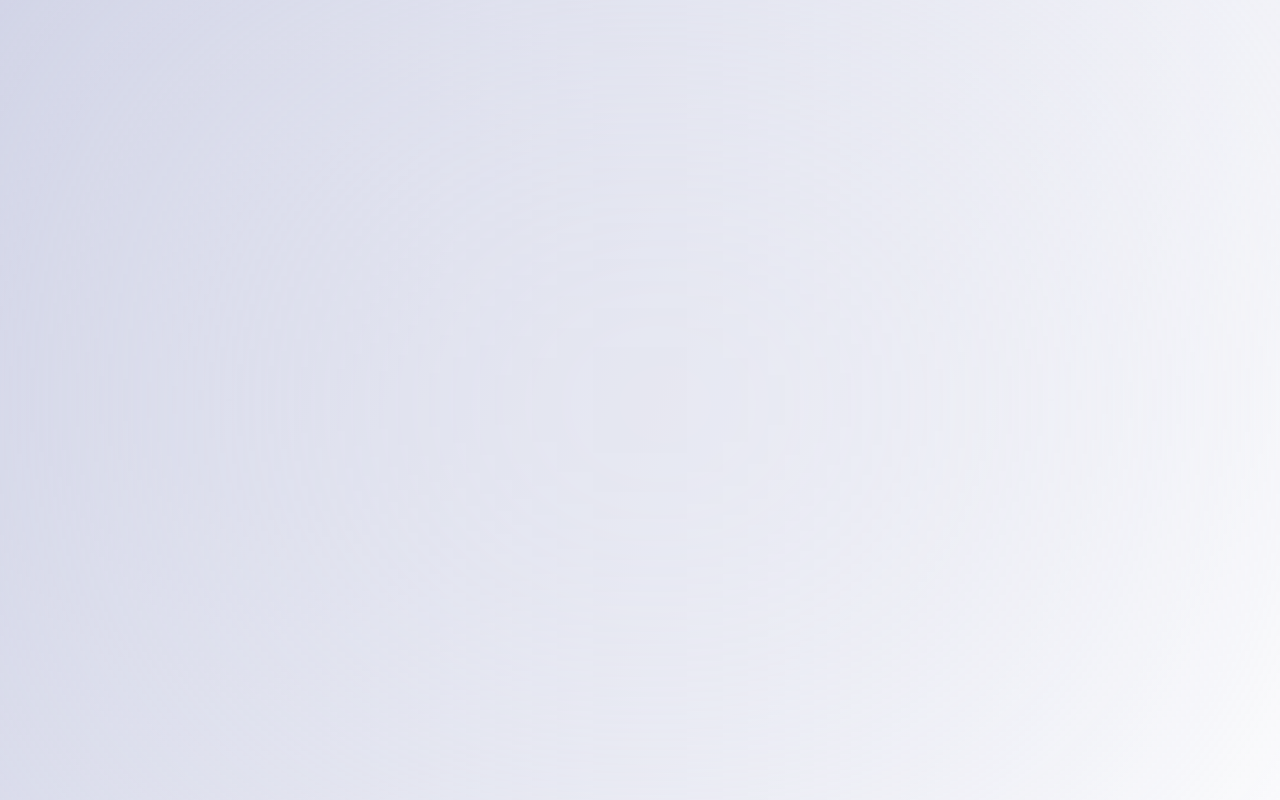
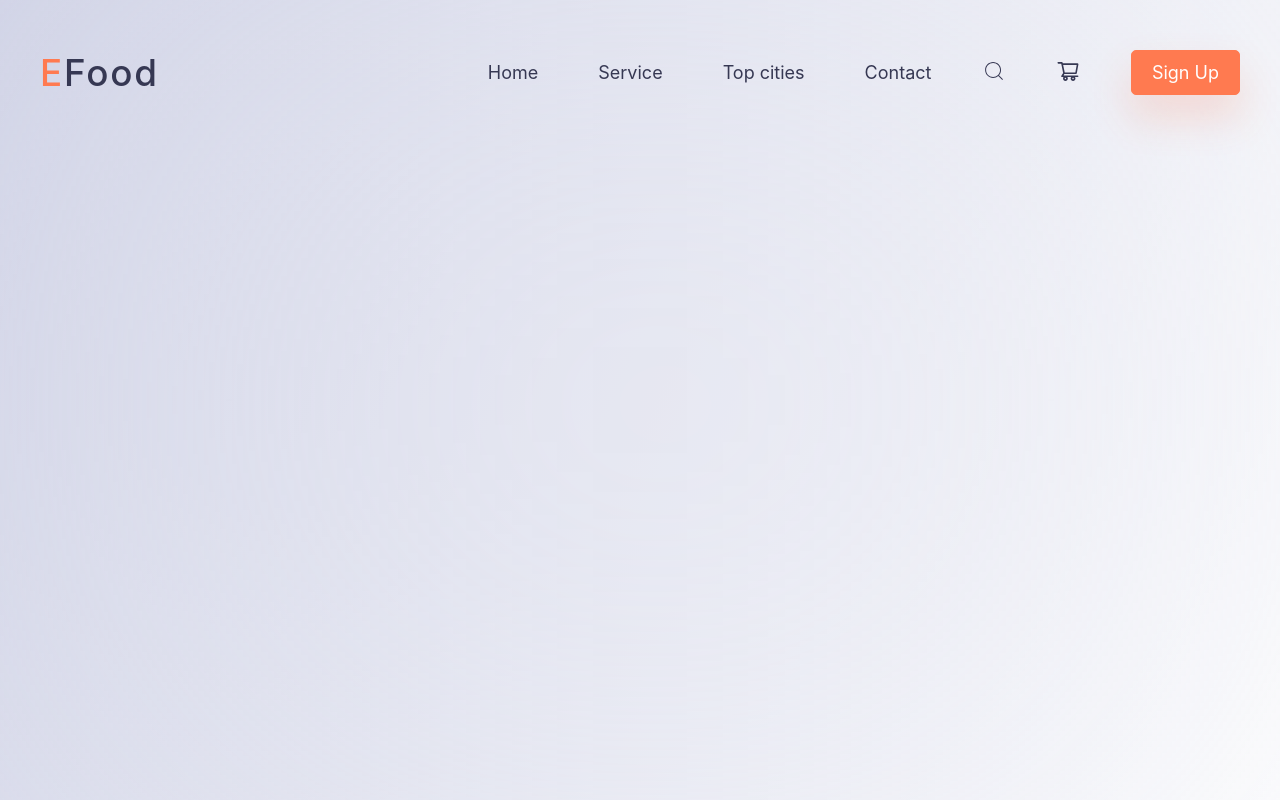
Before and after one commit to Avvaken7/eFood, a React (Create React App) app: page / in a window 1280 px wide. Built offline with nearby package versions, Linux system fonts and the light colour scheme.

Commit message:
add header section

```diff
--- a/src/App.jsx
+++ b/src/App.jsx
@@ -1,10 +1,12 @@
 import './App.module.css';
+import Header from './layouts/header/Header';
 
 
 const App = () => {
 
   return (
     <div className="App">
+      <Header />
     </div>
   );
 }
--- a/src/components/button/button.module.css
+++ b/src/components/button/button.module.css
@@ -1,5 +1,5 @@
 /**General style for buttons**/
-.btn{
+.btn {
     background: #FF7A50;
     color: white;
     display: inline-block;
@@ -7,26 +7,27 @@
     font-size: 18px;
     line-height: 21px;
     font-weight: 400;
+    border: 1px solid var(--secondaryColor);
 }
 
 /**With shadow and br5px**/
 .primary {
     composes: btn;
-    padding: 12px 21px;
+    padding: 11px 20px;
     border-radius: 5px;
     box-shadow: 0px 22px 40px rgba(255, 104, 56, 0.19);
 }
 
 /**With shadow and br8px**/
-.popular{
+.popular {
     composes: btn;
-    padding: 13px 47px;
+    padding: 12px 46px;
     border-radius: 8px;
     box-shadow: 0px 4px 12px rgba(0, 0, 0, 0.12);
 }
 
 /**Transparent and without shadow**/
-.popularTransparent{
+.popularTransparent {
     composes: popular;
     background: white;
     color: #363853;
@@ -36,40 +37,48 @@
 }
 
 /**Without shadow and br2px**/
-.card{
+.card {
     composes: btn;
     border-radius: 2px;
-    padding: 7px 13px;
+    padding: 6px 12px;
     font-size: 15px;
     line-height: 18px;
 }
 
 /**With right border radius**/
-.rounded{
+.rounded {
     composes: btn;
     border-radius: 30px 30px 1px 30px;
     box-shadow: 0px 22px 40px rgba(255, 104, 56, 0.19);
-    padding: 17px 44px;
+    padding: 16px 43px;
     font-size: 20px;
     line-height: 24px;
 }
 
 /**With right border radius and small size**/
-.food{
+.food {
     composes: rounded;
     border-radius: 20px 20px 0px 20px;
     box-shadow: 0px 22px 40px rgba(255, 104, 56, 0.19);
-    padding: 5px 27px;
+    padding: 4px 26px;
     font-size: 14px;
     line-height: 18px;
 }
 
 /**With 70px border radius**/
-.full{
+.full {
     composes: btn;
     border-radius: 70px;
     font-weight: 500;
-    padding: 15px 33px;
+    padding: 14px 32px;
     font-size: 20px;
     line-height: 24px;
 }
+
+/**Hover effects**/
+a[variant]:hover {
+    background: transparent;
+    color: var(--secondaryColor);
+    box-shadow: none;
+    transition: all .7s;
+}
--- a/src/components/logo/logo.module.css
+++ b/src/components/logo/logo.module.css
@@ -11,3 +11,7 @@ p {
 p::first-letter {
     color: var(--secondaryColor);
 }
+
+p:hover {
+    cursor: pointer;
+}
--- a/src/layouts/header/Header.jsx
+++ b/src/layouts/header/Header.jsx
@@ -1,11 +1,48 @@
 import React from 'react';
+
+import Logo from '../../components/logo/Logo';
+import Button from '../../components/button/Button';
+
+import { IconContext } from "react-icons";
+import { CiSearch } from 'react-icons/ci';
+import { AiOutlineShoppingCart } from 'react-icons/ai';
 
 import styles from './header.module.css';
 
 const Header = () => {
     return (
         <>
+            <header>
+                <div className={styles.container}>
+                    <div className={styles.topNavigation}>
+                        <a href="/" className={styles.logo}>
+                            <Logo />
+                        </a>
+                        <nav className={styles.nav}>
+                            <ul className={styles.menu}>
+                                <li><a href="/">Home</a></li>
+                                <li><a href="/">Service</a></li>
+                                <li><a href="/">Top cities</a></li>
+                                <li><a href="/">Contact</a></li>
+                            </ul>
+                        </nav>
 
+                        <IconContext.Provider value={{ size: "1.5rem" }}>
+                            <a href="/" className={styles.menuLink}>
+                                <CiSearch />
+                            </a>
+                        </IconContext.Provider>
+
+                        <IconContext.Provider value={{ size: "1.5rem" }}>
+                            <a href="/" className={styles.menuLink}>
+                                <AiOutlineShoppingCart />
+                            </a>
+                        </IconContext.Provider>
+
+                        <Button variant={'primary'}>Sign Up</Button>
+                    </div>
+                </div>
+            </header>
         </>
     );
 };
--- a/src/layouts/header/header.module.css
+++ b/src/layouts/header/header.module.css
@@ -0,0 +1,52 @@
+.container {
+    max-width: 1200px;
+    margin: 0 auto;
+    padding: 0 15px;
+}
+
+/**General view**/
+
+.topNavigation {
+    display: flex;
+    flex-direction: row;
+    align-items: center;
+    justify-content: space-between;
+    margin-top: 50px;
+}
+
+.logo {
+    margin-right: 17.4rem;
+}
+
+.menu {
+    display: flex;
+    flex-direction: row;
+    font-size: 1.125rem;
+    gap: 60px;
+    margin: 0;
+    padding: 0;
+}
+
+.menu li {
+    list-style: none;
+}
+
+.menu a,
+.menuLink {
+    text-decoration: none;
+    color: var(--primaryColor);
+}
+
+.menu a:hover,
+.menuLink:hover {
+    transition: all 0.4s;
+    color: var(--secondaryColor);
+}
+
+
+@media (max-width: 1200px) {
+    .logo {
+        margin-right: 0;
+    }
+
+}
```
